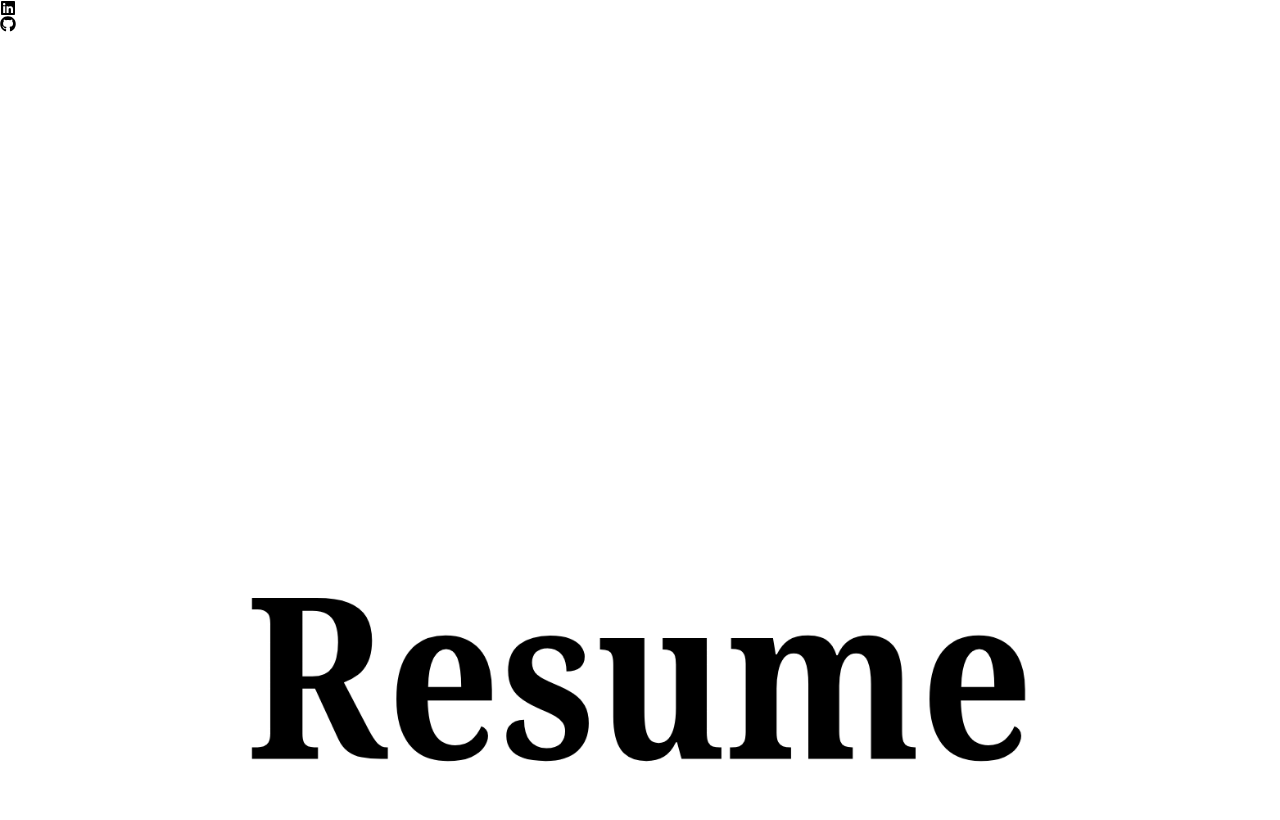
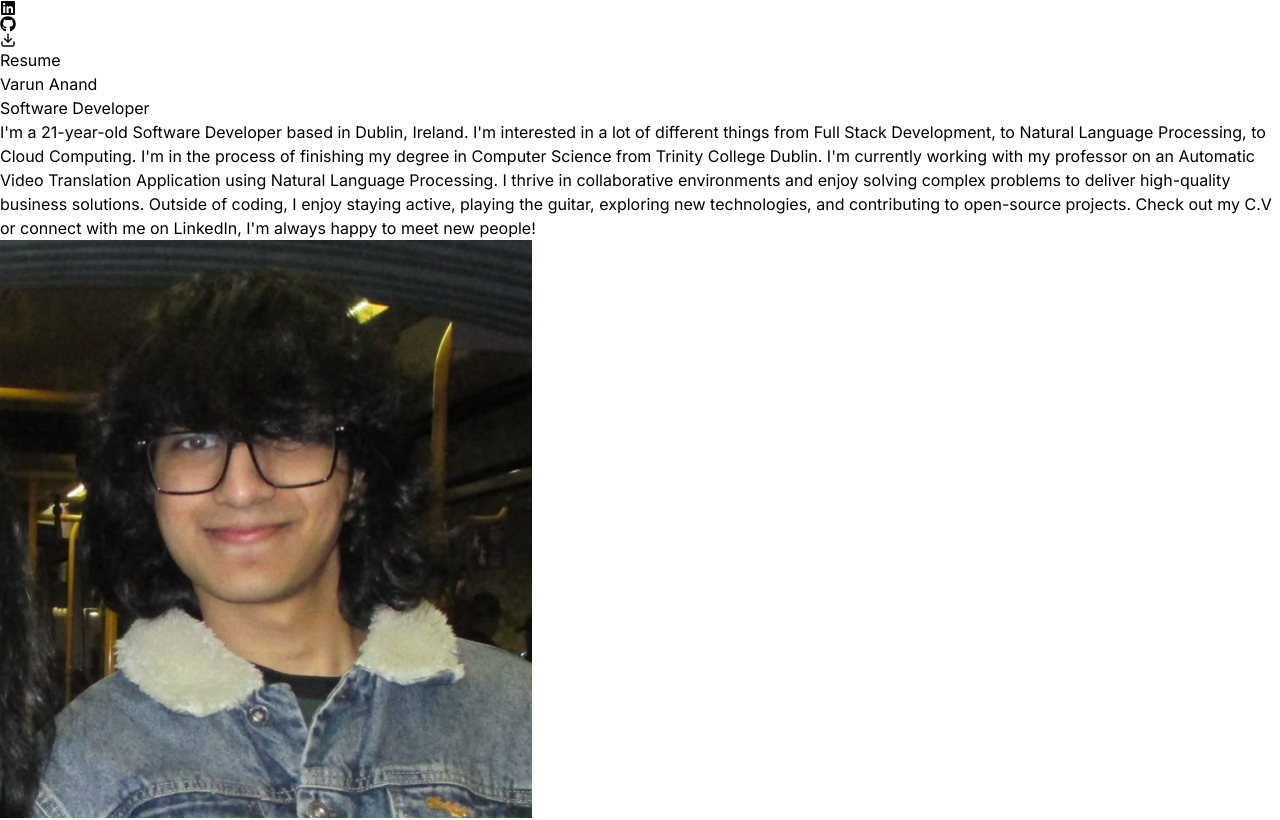
Before and after one commit to varunanand07/personal-portfolio-website, a React (Vite) app: page / in a window 1280 px wide. Shown: the top 820 px of the page. Built offline with nearby package versions, Linux system fonts and the light colour scheme.

Commit message:
Add resume logo

```diff
--- a/src/components/Certifications.jsx
+++ b/src/components/Certifications.jsx
@@ -1,6 +1,6 @@
 // src/components/Certifications.jsx
 import React from "react";
-import { CERTIFICATIONS } from "../constants"; // Adjust the path as needed
+import { CERTIFICATIONS } from "../constants";
 import { motion } from "framer-motion";
 
 const Certifications = () => {
--- a/src/components/Navbar.jsx
+++ b/src/components/Navbar.jsx
@@ -1,6 +1,7 @@
+// src/components/Navbar.jsx
 import { FaLinkedin, FaGithub } from "react-icons/fa";
-import cv from "../assets/Va (4).png"; // Your CV image
-import resume from "../assets/Resume_2024_2.pdf"; // Import your resume PDF
+import { FiDownload } from "react-icons/fi"; // Import download icon from react-icons
+import resume from "../assets/Resume_2024_10.pdf";
 
 const Navbar = () => {
   return (
@@ -8,31 +9,40 @@ const Navbar = () => {
       <div className="flex flex-shrink-0 items-center">
         {/* Optional logo or other elements */}
       </div>
-      <div className="m-8 flex items-center justify-center gap-4 text-3xl">
+      <div className="m-8 flex items-center justify-center gap-6 text-3xl">
+        {/* LinkedIn Icon */}
         <a
           href="https://www.linkedin.com/in/varun-anand-082b72257/"
           target="_blank"
           rel="noopener noreferrer"
+          className="text-neutral-300 hover:text-blue-500 transition-colors duration-300"
+          aria-label="LinkedIn"
         >
           <FaLinkedin />
         </a>
+
+        {/* GitHub Icon */}
         <a
           href="https://github.com/varunanand07"
           target="_blank"
           rel="noopener noreferrer"
+          className="text-neutral-300 hover:text-purple-900 transition-colors duration-300"
+          aria-label="GitHub"
         >
           <FaGithub />
         </a>
+
+        {/* Resume Button */}
         <a
-          href={resume} // Link to the imported resume PDF
+          href={resume}
+          download
           target="_blank"
           rel="noopener noreferrer"
+          className="flex items-center px-4 py-2 bg-white text-black rounded-full  transition-colors duration-300 focus:outline-none focus:ring-2 focus:ring-purple-400"
+          aria-label="Download Resume"
         >
-          <img
-            src={cv} // Use your CV image as the link
-            alt="Curriculum Vitae"
-            className="w-20 h-20 object-cover"
-          />
+          <FiDownload className="mr-2" />
+          <span className="text-lg font-medium">Resume</span>
         </a>
       </div>
     </nav>
```
Also changed, not shown: 2 other files (tests, documents, lock files or other folders).
